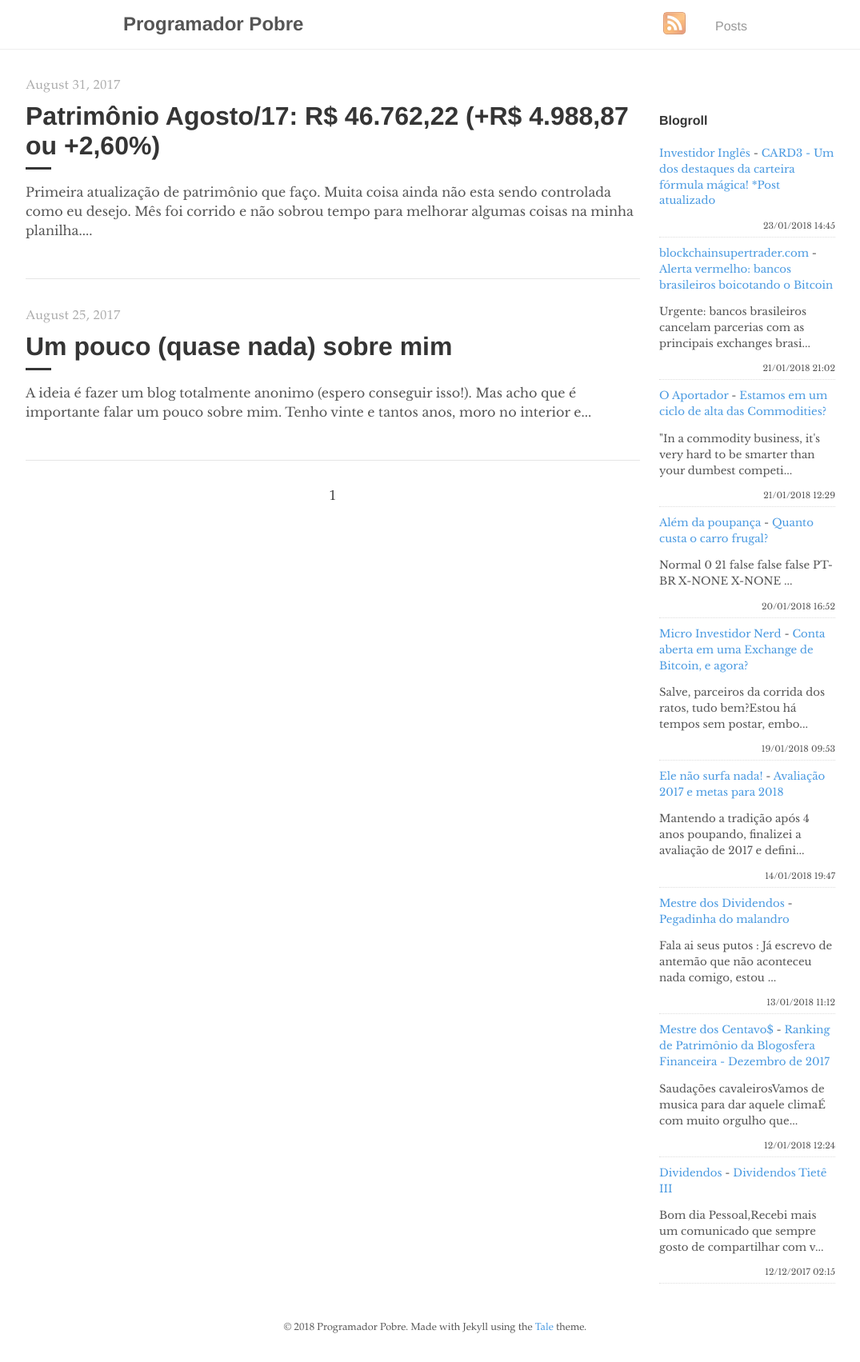
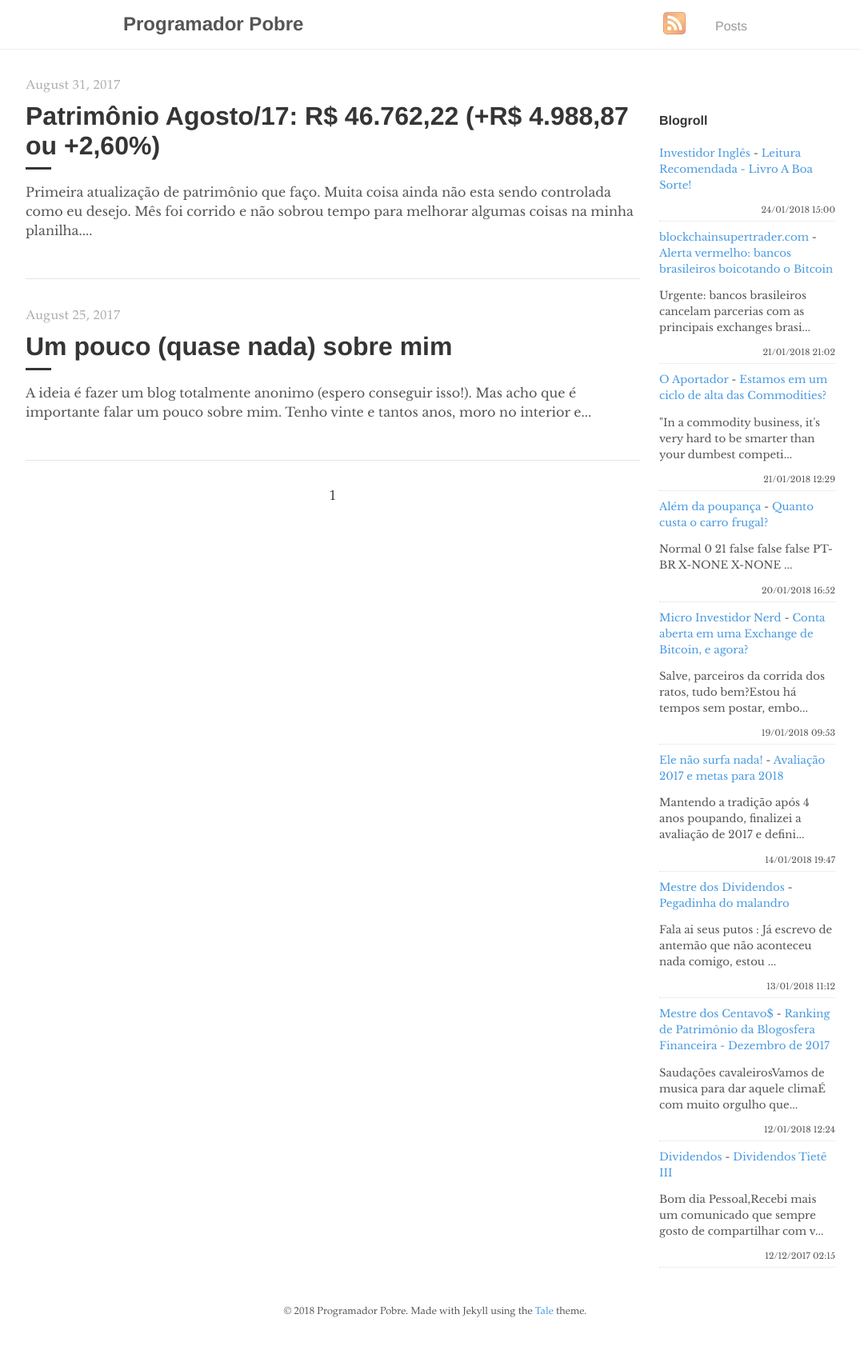
Before and after one commit to programadorpobre/programadorpobre.github.io, a Jekyll site: the page built from index.html, in a window 1280 px wide. Shown: the whole page at 80% size, without its empty margins (96-1171 px from the left). Built offline with Jekyll 4.4.1, drawn with Linux system fonts in a browser that asks for light colours; the list of posts is cut into pages by our own code; comment, search, counter and statistics services are not loaded.

Commit message:
[ci skip] travis #172

```diff
--- a/_includes/feed-entries.html
+++ b/_includes/feed-entries.html
@@ -1,7 +1,7 @@
 <div class="feed-entry">
-    <a class="feed-entry-site-name" href="http://www.investidoringles.com/">Investidor Inglês</a> - <a class="feed-entry-title" href="http://www.investidoringles.com/2018/01/card3-destaque-carteira-formula-magica.html">CARD3 - Um dos destaques da carteira fórmula mágica!  *Post atualizado</a>
+    <a class="feed-entry-site-name" href="http://www.investidoringles.com/">Investidor Inglês</a> - <a class="feed-entry-title" href="http://www.investidoringles.com/2018/01/leitura-recomendada-livro-a-boa-sorte.html">Leitura Recomendada - Livro A Boa Sorte!</a>
     <p class="feed-entry-summary"></p>
-    <time datetime="2018-01-23T14:45:00.000-02:00">23/01/2018 14:45</time>
+    <time datetime="2018-01-24T15:00:00.000-02:00">24/01/2018 15:00</time>
 </div>
 <div class="feed-entry">
     <a class="feed-entry-site-name" href="http://www.blockchainsupertrader.com/">blockchainsupertrader.com</a> - <a class="feed-entry-title" href="http://www.blockchainsupertrader.com/2018/01/alerta-vermelho-bancos-brasileiros.html">Alerta vermelho: bancos brasileiros boicotando o Bitcoin</a>
```
